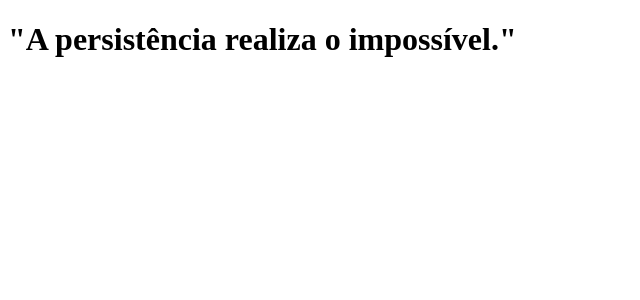
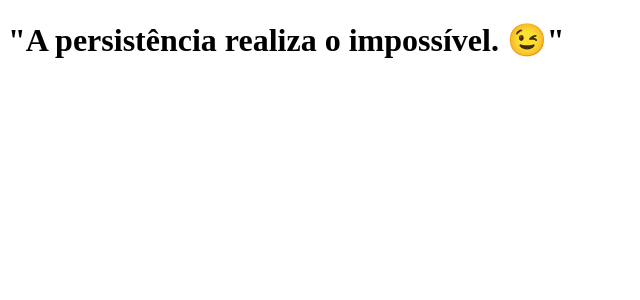
Before and after one commit to damgbi/clone-tabnews, a Next.js app: page / in a window 1280 px wide. Shown: the top 300 px of the page, without its empty margins (0-640 px from the left). Built offline with nearby package versions, Linux system fonts and the light colour scheme.

Commit message:
adiciona a alteração na pagina inicial.

```diff
--- a/pages/index.js
+++ b/pages/index.js
@@ -1,5 +1,5 @@
 function Home() {
-    return <h1>"A persistência realiza o impossível."</h1>
+    return <h1>"A persistência realiza o impossível. 😉"</h1>
 }
 
 export default Home;
```
